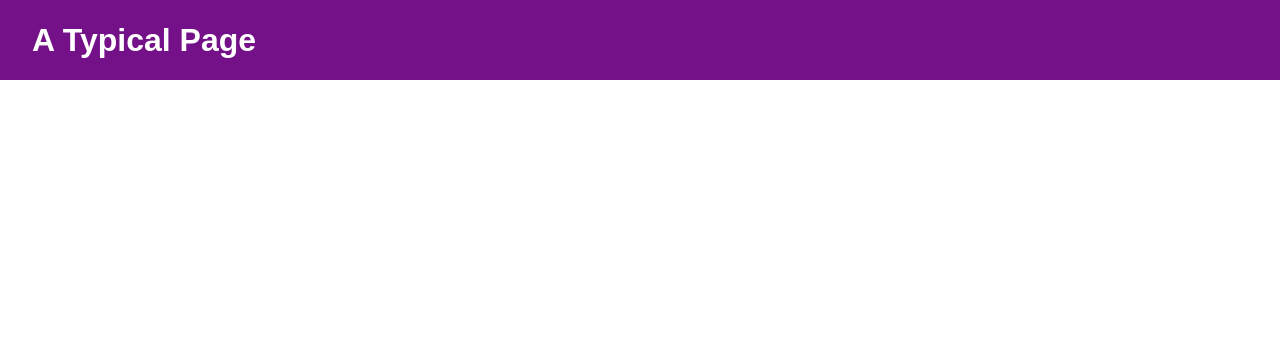
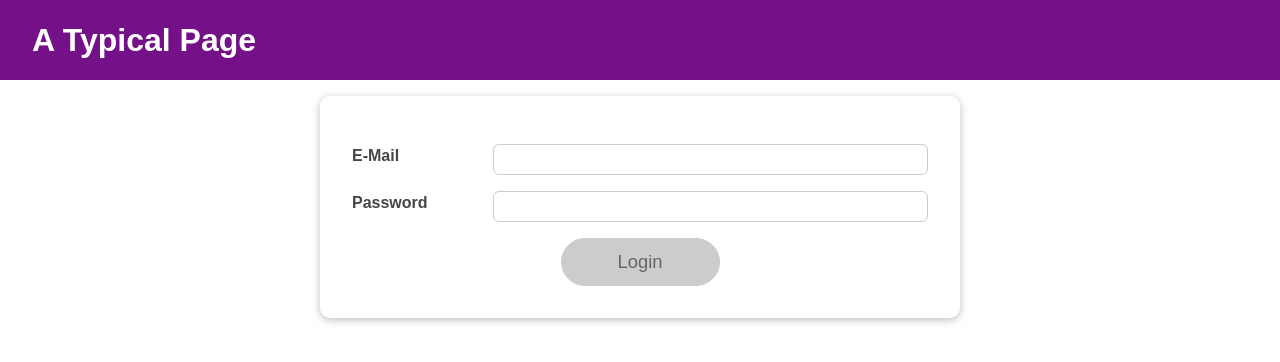
Before and after one commit to aadil42/Dummy-login-page, a React (Create React App) app: page / in a window 1280 px wide. Shown: the top 362 px of the page. Built offline with nearby package versions, Linux system fonts and the light colour scheme.

Commit message:
displaying components in main App

```diff
--- a/src/App.js
+++ b/src/App.js
@@ -1,11 +1,32 @@
-import React from 'react';
+import React, { useState } from 'react';
 
 import MainHeader from './Components/MainHeader/MainHeader';
+import  Login from './Components/Login/Login';
+import Home from './Components/Home/Home';
+
 function App() {
+
+  const [isLoggedIn, setIsLoggedIn] = useState(false);
+
+  const loginHandler = (email, password) => {
+    // We should of course check email and password
+    // But it's just a dummy/ demo anyways
+    setIsLoggedIn(true);
+  };
+
+  const logoutHandler = () => {
+    setIsLoggedIn(false);
+  };
+
+
   return (
-    <div>
-      <MainHeader />
-    </div>
+    <React.Fragment>
+      <MainHeader isAuthenticated={isLoggedIn} onLogout={logoutHandler} />
+      <main>
+      {!isLoggedIn && <Login onLogin={loginHandler} />}
+      {isLoggedIn && <Home onLogout={logoutHandler} />}
+      </main>
+    </React.Fragment>
   );
 }
 
```
